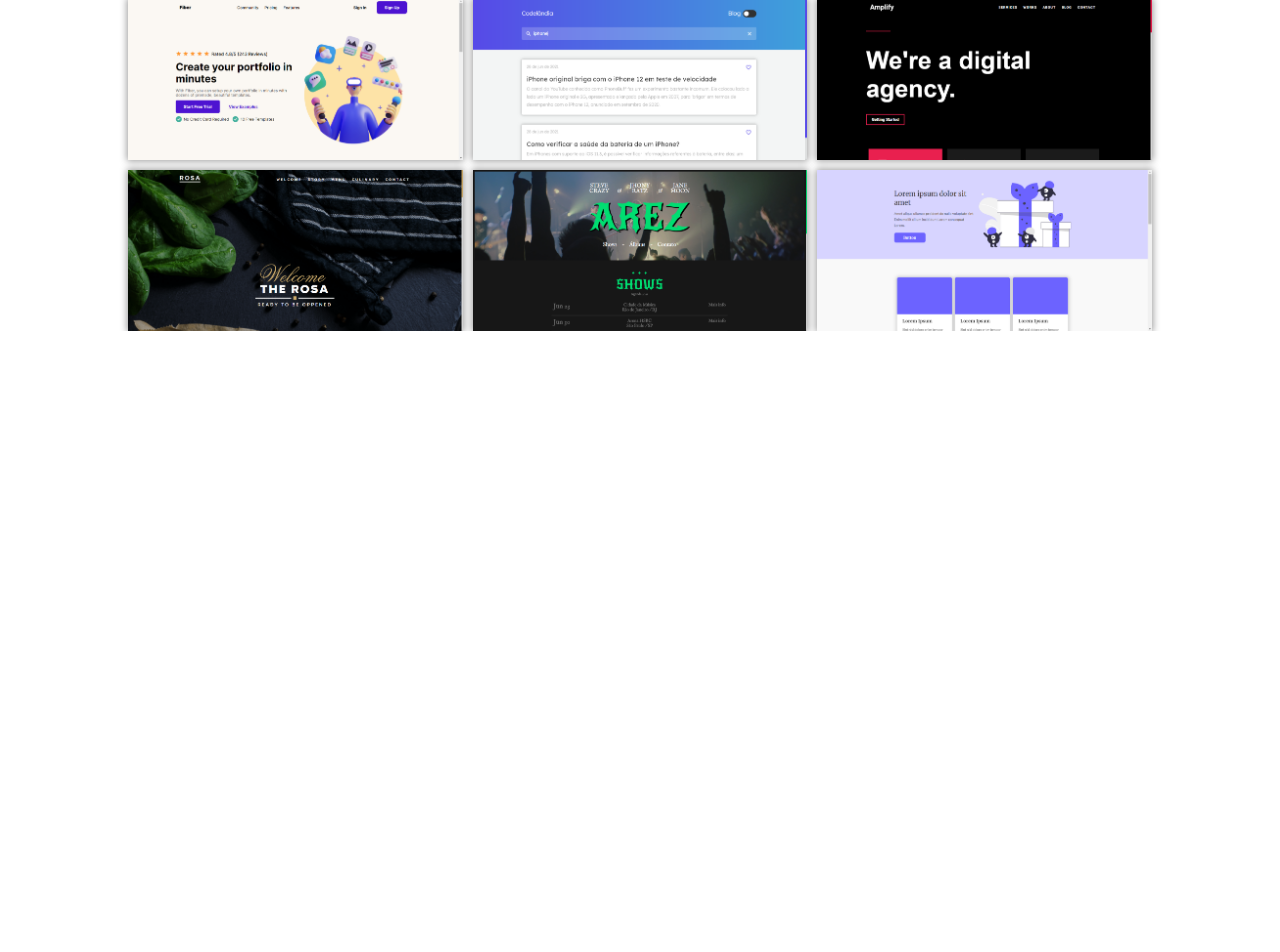
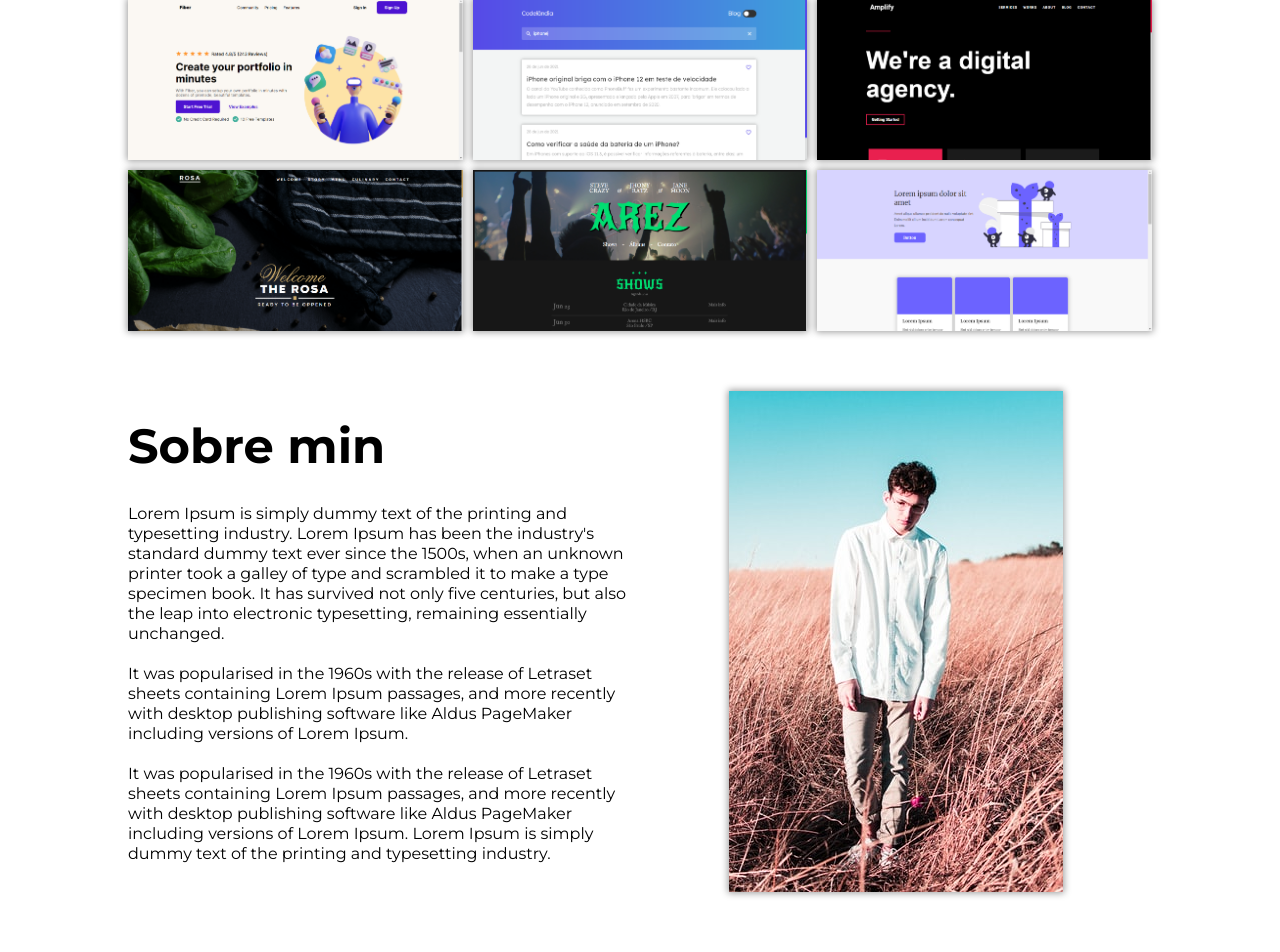
Before and after one commit to rodrigordgfs/portifolio-shinodalabs-old, a PHP site: page / in a window 1280 px wide. Shown: the part 1164-2116 px from the top of the page. Before the commit the page ends 1495 px from the top, so only its background shows below. Run offline with PHP 8.4, Linux system fonts and the light colour scheme.

Commit message:
About me

```diff
--- a/index.html
+++ b/index.html
@@ -151,6 +151,22 @@
                 </div>
             </div>
         </section>
+
+        <section id="about">
+            <div id="about__content">
+                <h2>Sobre min</h2>
+                <p>
+                    Lorem Ipsum is simply dummy text of the printing and typesetting industry. Lorem Ipsum has been the industry's standard dummy text ever since the 1500s, when an unknown printer took a galley of type and scrambled it to make a type specimen book. It has survived not only five centuries, but also the leap into electronic typesetting, remaining essentially unchanged.
+                    <br><br>
+                    It was popularised in the 1960s with the release of Letraset sheets containing Lorem Ipsum passages, and more recently with desktop publishing software like Aldus PageMaker including versions of Lorem Ipsum.
+                    <br><br>
+                    It was popularised in the 1960s with the release of Letraset sheets containing Lorem Ipsum passages, and more recently with desktop publishing software like Aldus PageMaker including versions of Lorem Ipsum. Lorem Ipsum is simply dummy text of the printing and typesetting industry.
+                </p>
+            </div>
+            <div id="about__img">
+                <img src="assets/images/about.jpg" alt="Me">
+            </div>
+        </section>
     </main>
     <a id="back_to_top">
         <span class="material-icons">arrow_upward</span>
--- a/style/scss/style.scss
+++ b/style/scss/style.scss
@@ -193,6 +193,36 @@ html {
     }
 }
 
+#about {
+    width: 80vw;
+    margin: 60px auto;
+    display: flex;
+    flex-direction: row;
+    align-items: center;
+    justify-content: center;
+    font-family: $montserrat;
+    #about__content {
+        flex: 1;
+        h2 {
+            font-size: 48px;
+            font-weight: 700;
+        }
+        p {
+            line-height: 20px;
+            margin-top: 30px;
+        }
+    }
+    #about__img {
+        flex: 1;
+        display: flex;
+        align-items: center;
+        justify-content: center;
+        img {
+            box-shadow: 0px 0px 7px 1px rgba(0,0,0,0.40);
+        }
+    }
+}
+
 #back_to_top {
     display: none;
     cursor: pointer;
```
Also changed, not shown: assets/images/about.jpg (added), style/css/style.css.
